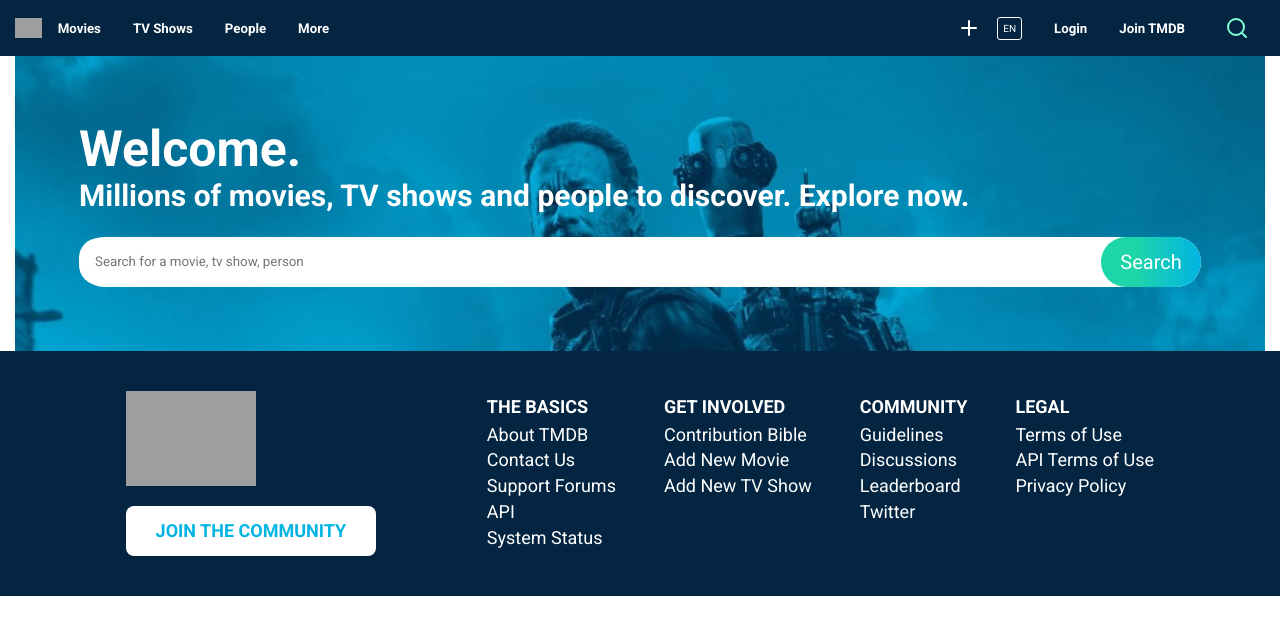
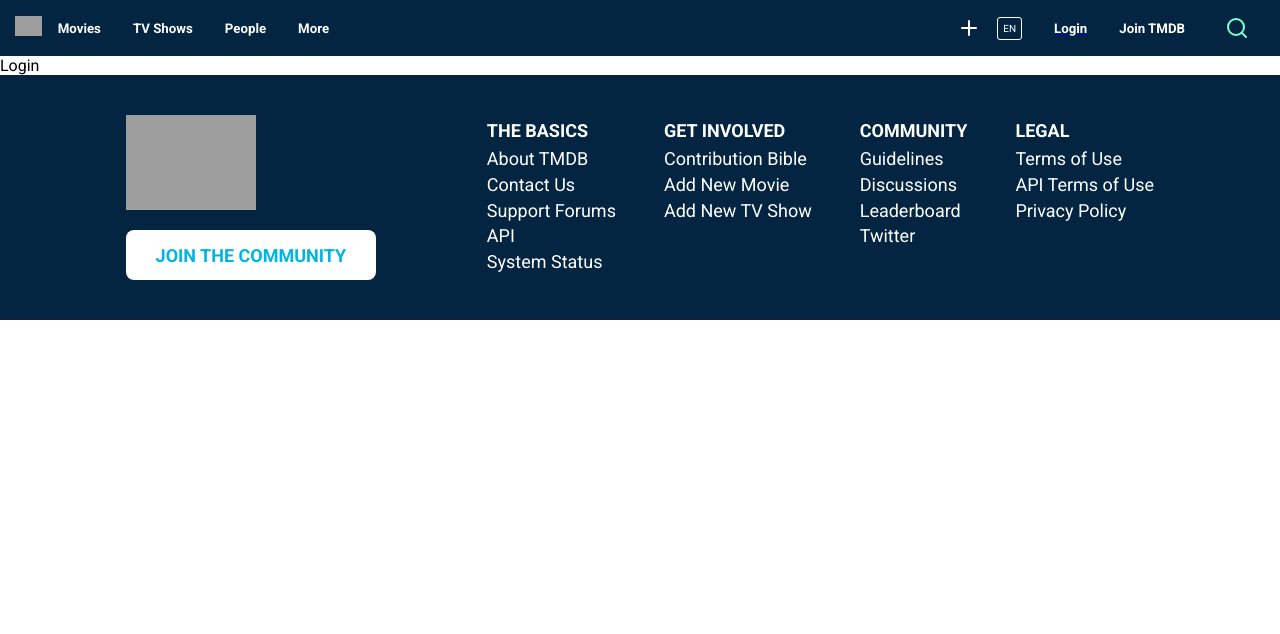
Before and after one commit to ZMukhammadRizo/Movie-Project, a React (Create React App) app: page /login in a window 1280 px wide. Shown: the top 634 px of the page. Built offline with nearby package versions, Linux system fonts and the light colour scheme; grey boxes are pictures that could not be loaded; a web font is replaced by a local one.

Commit message:
react-router-dom added and two pages create

```diff
--- a/package.json
+++ b/package.json
@@ -9,6 +9,7 @@
     "react": "^18.2.0",
     "react-dom": "^18.2.0",
     "react-feather": "^2.0.10",
+    "react-router-dom": "^6.6.2",
     "react-scripts": "5.0.1",
     "reactstrap": "^9.1.5",
     "styled-components": "^5.3.6",
--- a/src/App.js
+++ b/src/App.js
@@ -1,14 +1,16 @@
+import { BrowserRouter } from 'react-router-dom';
 import Footer from './components/Footer';
 import Navbar from './components/Navbar';
-import Search from './components/Search/Search';
+
+import Routers from './routes/Routers';
 
 const App = () => {
   return (
-    <>
+    <BrowserRouter>
       <Navbar />
-      <Search />
+      <Routers/>
       <Footer />
-    </>
+    </BrowserRouter>
   );
 };
 
--- a/src/components/Navbar/index.js
+++ b/src/components/Navbar/index.js
@@ -3,6 +3,7 @@
 import { Plus, Search } from 'react-feather';
 
 import Container from '../../layout/Container';
+import { Link } from 'react-router-dom';
 
 const Header = styled('header')`
   font-family: sans-serif;
@@ -60,10 +61,12 @@
     <Header>
       <ContainerItems>
         <Content>
-          <Img
-            src="https://www.themoviedb.org/assets/2/v4/logos/v2/blue_short-8e7b30f73a4020692ccca9c88bafe5dcb6f8a62a4c6bc55cd9ba82bb2cd95f6c.svg"
-            alt=""
-          />
+          <Link to={'/'}>
+            <Img
+              src="https://www.themoviedb.org/assets/2/v4/logos/v2/blue_short-8e7b30f73a4020692ccca9c88bafe5dcb6f8a62a4c6bc55cd9ba82bb2cd95f6c.svg"
+              alt=""
+            />
+          </Link>
           <H5>Movies</H5>
           <H5>TV Shows</H5>
           <H5>People</H5>
@@ -72,7 +75,9 @@
         <Content2>
           <Plus color="white" cursor="pointer" />
           <Button>EN</Button>
-          <H5>Login</H5>
+          <Link to={'/login'}>
+            <H5>Login</H5>
+          </Link>
           <H5>Join TMDB</H5>
           <Search color="aquamarine" style={{ marginLeft: '1.5rem', cursor: 'pointer' }} />
         </Content2>
--- /dev/null
+++ b/src/pages/Home.js
@@ -0,0 +1,11 @@
+import React from 'react'
+import Search from '../components/Search'
+const Home = () => {
+  return (
+    <>
+      <Search/>
+    </>
+  )
+}
+
+export default Home
--- /dev/null
+++ b/src/pages/Login.js
@@ -0,0 +1,9 @@
+import React from 'react'
+
+const Login = () => {
+  return (
+    <div>Login</div>
+  )
+}
+
+export default Login
--- /dev/null
+++ b/src/routes/Routers.js
@@ -0,0 +1,15 @@
+import React from 'react';
+import { Route, Routes } from 'react-router-dom';
+import Home from '../pages/Home';
+import Login from '../pages/Login';
+
+const Routers = () => {
+  return (
+    <Routes>
+      <Route path="/" element={<Home />} />
+      <Route path="/login" element={<Login />} />
+    </Routes>
+  );
+};
+
+export default Routers;
```
Also changed, not shown: src/components/Search/index.js (renamed from src/components/Search/Search.js), 1 other file (tests, documents, lock files or other folders).
